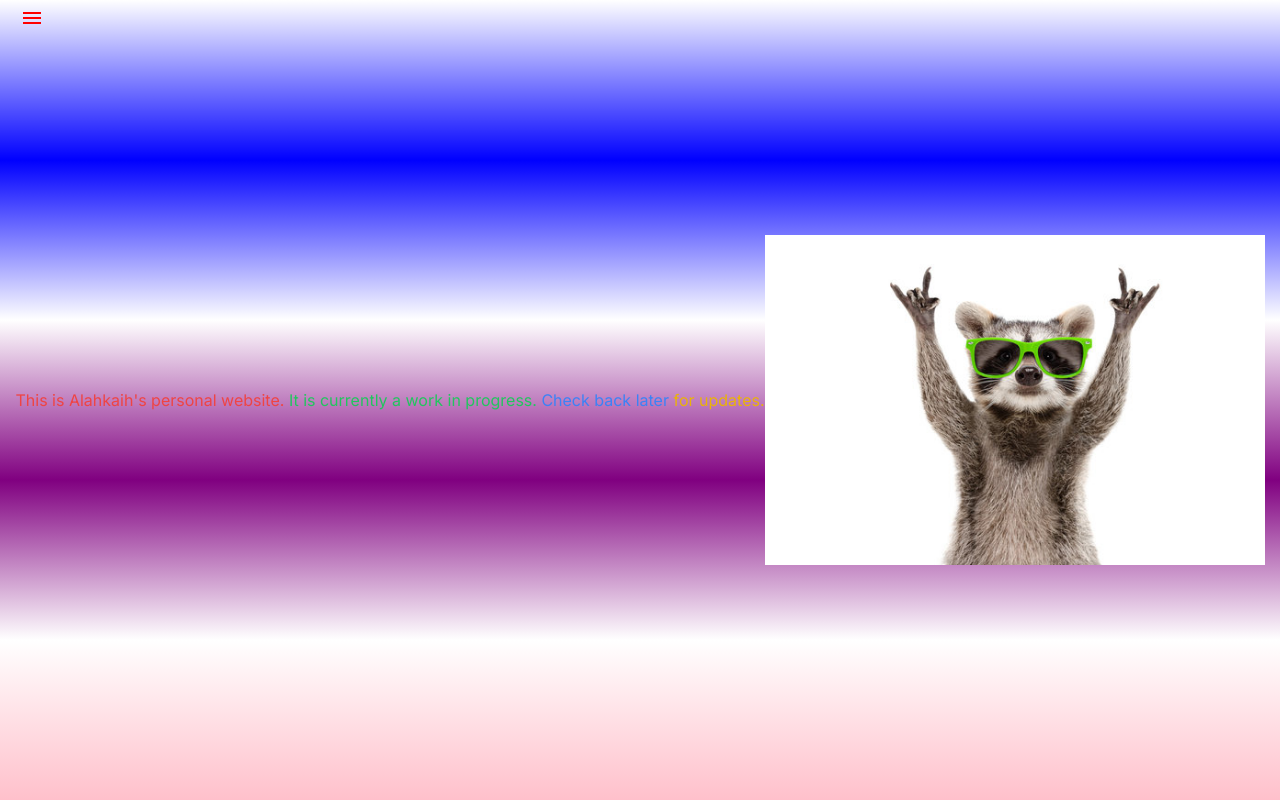
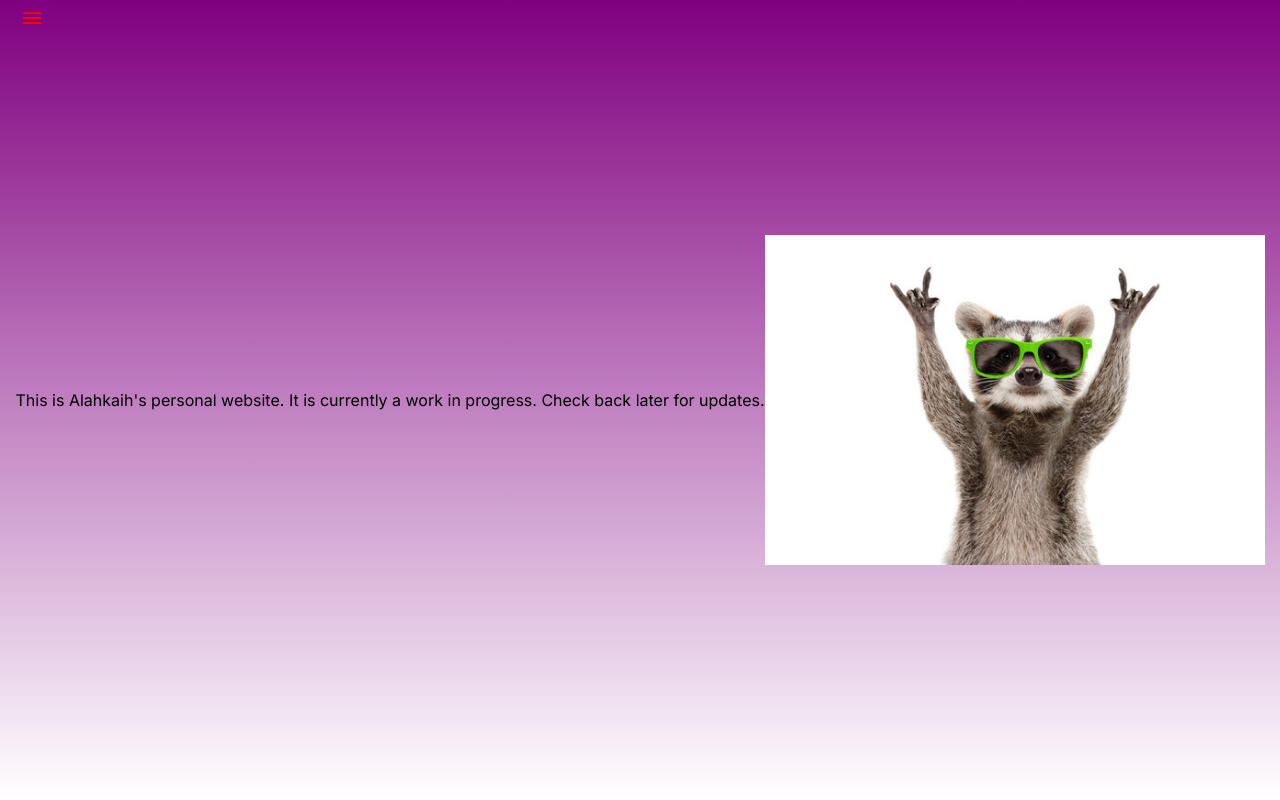
Before and after one commit to Alahkaih/personal-website, a Next.js app: page / in a window 1280 px wide. Built offline with nearby package versions, Linux system fonts and the light colour scheme.

Commit message:
changed colors

```diff
--- a/src/app/globals.css
+++ b/src/app/globals.css
@@ -18,5 +18,5 @@
 
 body {
   color: rgb(var(--foreground-rgb));
-  background: linear-gradient(to bottom, transparent, blue, white, purple, white, pink);
+  background: linear-gradient(to bottom, purple, white);
 }
--- a/src/app/page.tsx
+++ b/src/app/page.tsx
@@ -1,12 +1,13 @@
 import Image from "next/image"
+import {tex} from '@mui/material'
 export default function Home() {
   return (
     <div className="flex h-screen w-screen items-center justify-center">
       <p>
-        <span className="text-red-500">{" This is Alahkaih's personal website."}</span>
-        <span className="text-green-500">{" It is currently a work in progress. "}</span>
-        <span className="text-blue-500">{" Check back later"}</span>
-        <span className="text-yellow-500">{" for updates."}</span>
+        <span className="text-black">{" This is Alahkaih's personal website."}</span>
+        <span className="text-black">{" It is currently a work in progress. "}</span>
+        <span className="text-black">{" Check back later"}</span>
+        <span className="text-black">{" for updates."}</span>
       </p>
       <Image src={"/funnyRaccoon.jpg"} alt="Raccoon" width={500} height={500}/>
     </div>
```
